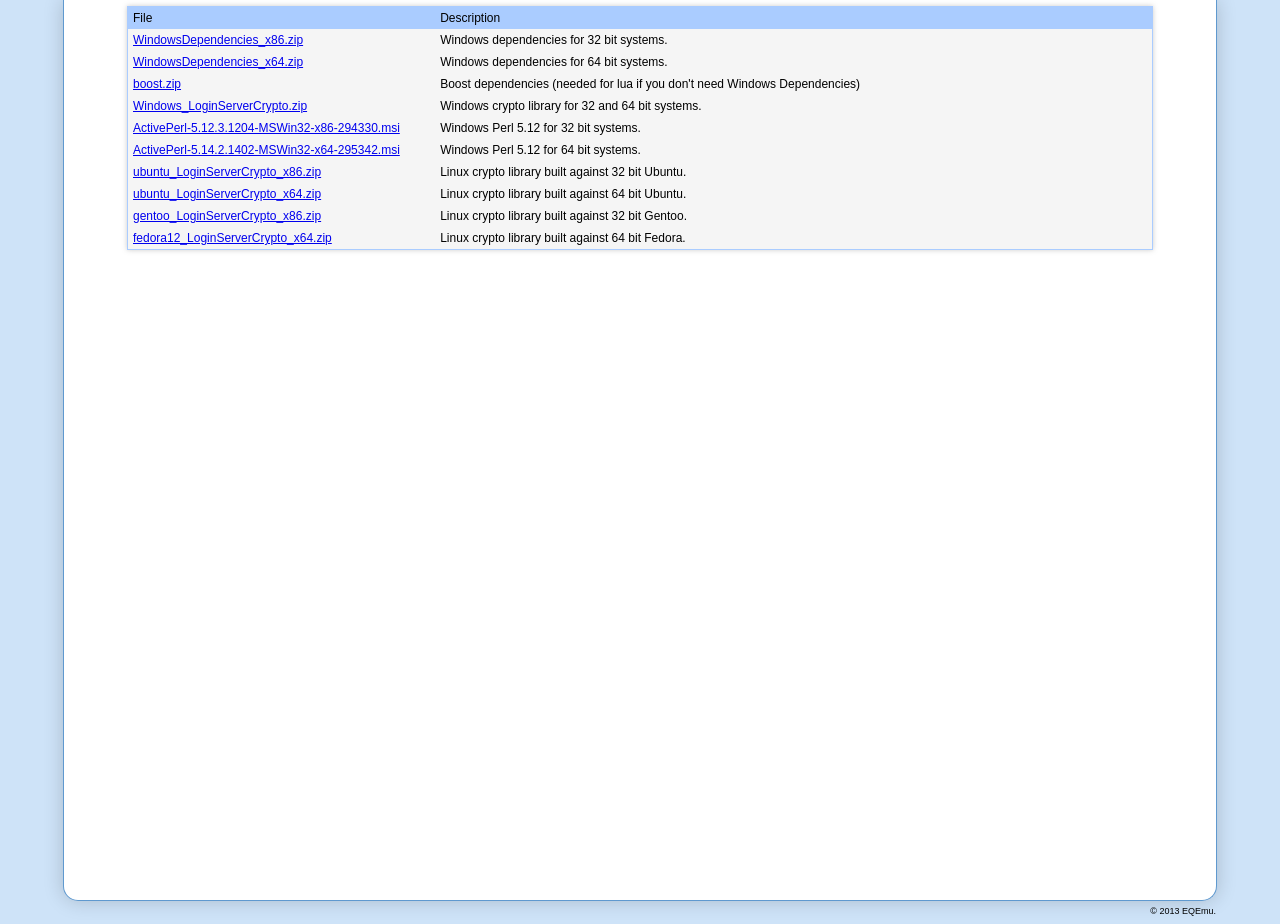
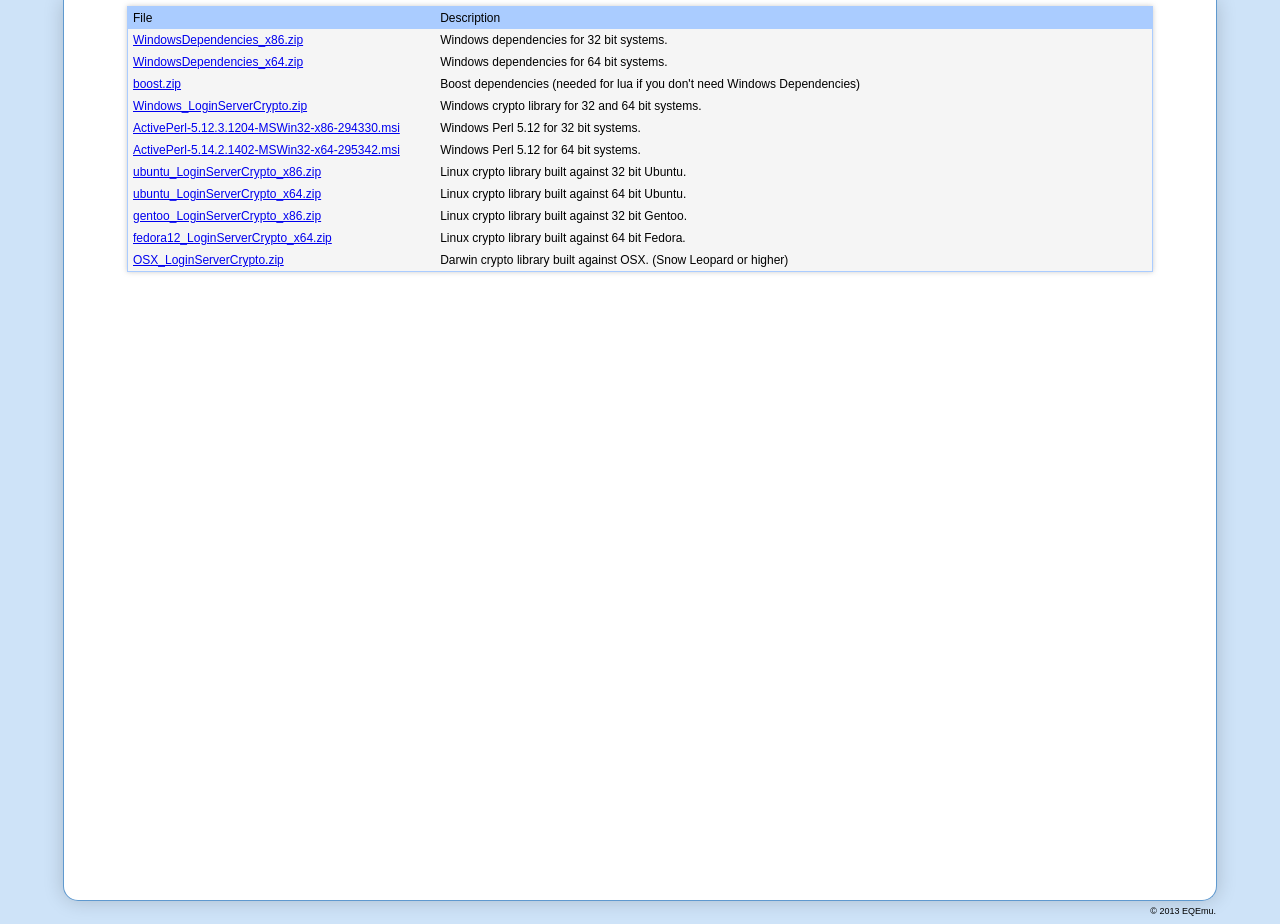
Before and after one commit to EQEmu/eqemu.github.com, a plain HTML site: page index.html in a window 1280 px wide. Drawn offline with nearby package versions, Linux system fonts and the light colour scheme.

Commit message:
Added OSX to index.html

```diff
--- a/index.html
+++ b/index.html
@@ -53,6 +53,10 @@
                     <td><a href="downloads/fedora12_LoginServerCrypto_x64.zip">fedora12_LoginServerCrypto_x64.zip</a></td>
                     <td>Linux crypto library built against 64 bit Fedora.</td>
                 </tr>
+				 <tr>
+                    <td><a href="downloads/OSX_LoginServerCrypto.zip">OSX_LoginServerCrypto.zip</a></td>
+                    <td>Darwin crypto library built against OSX. (Snow Leopard or higher)</td>
+                </tr>
             </table>
         </div>
     </div>
```
